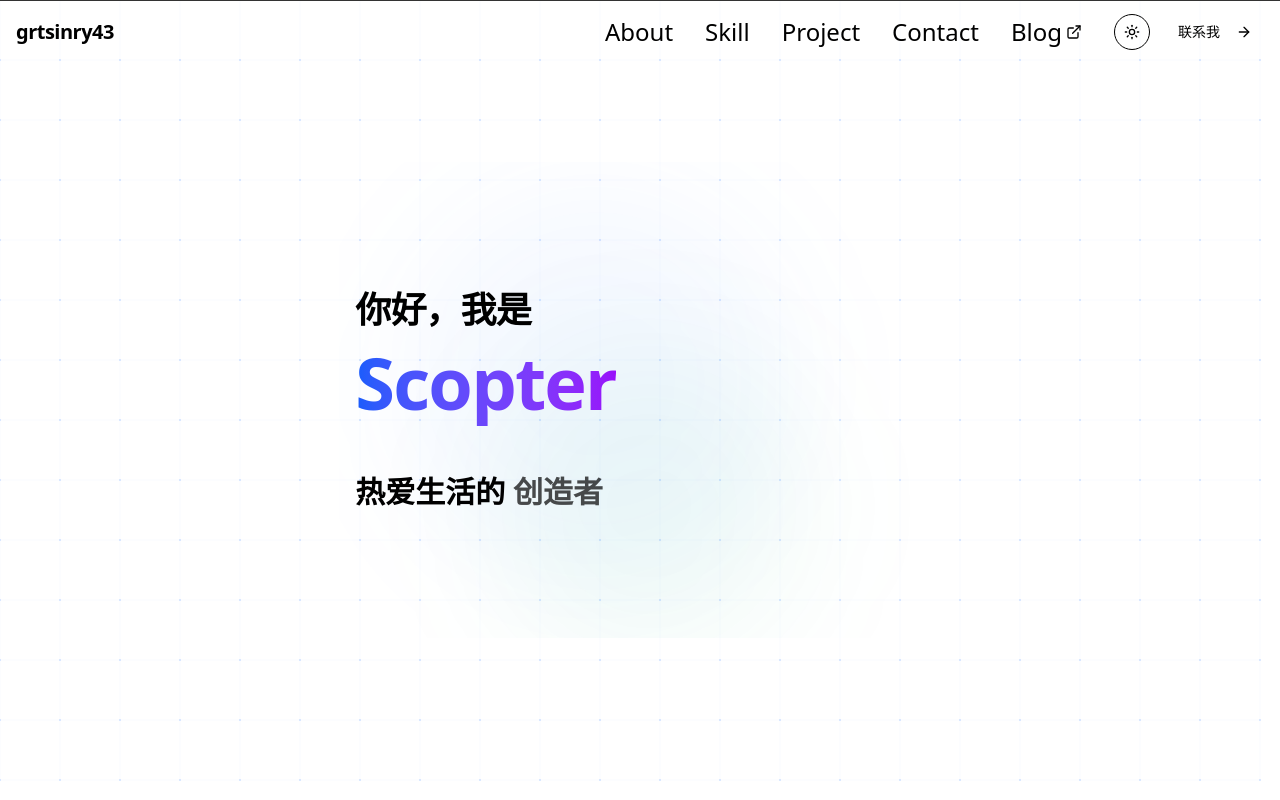
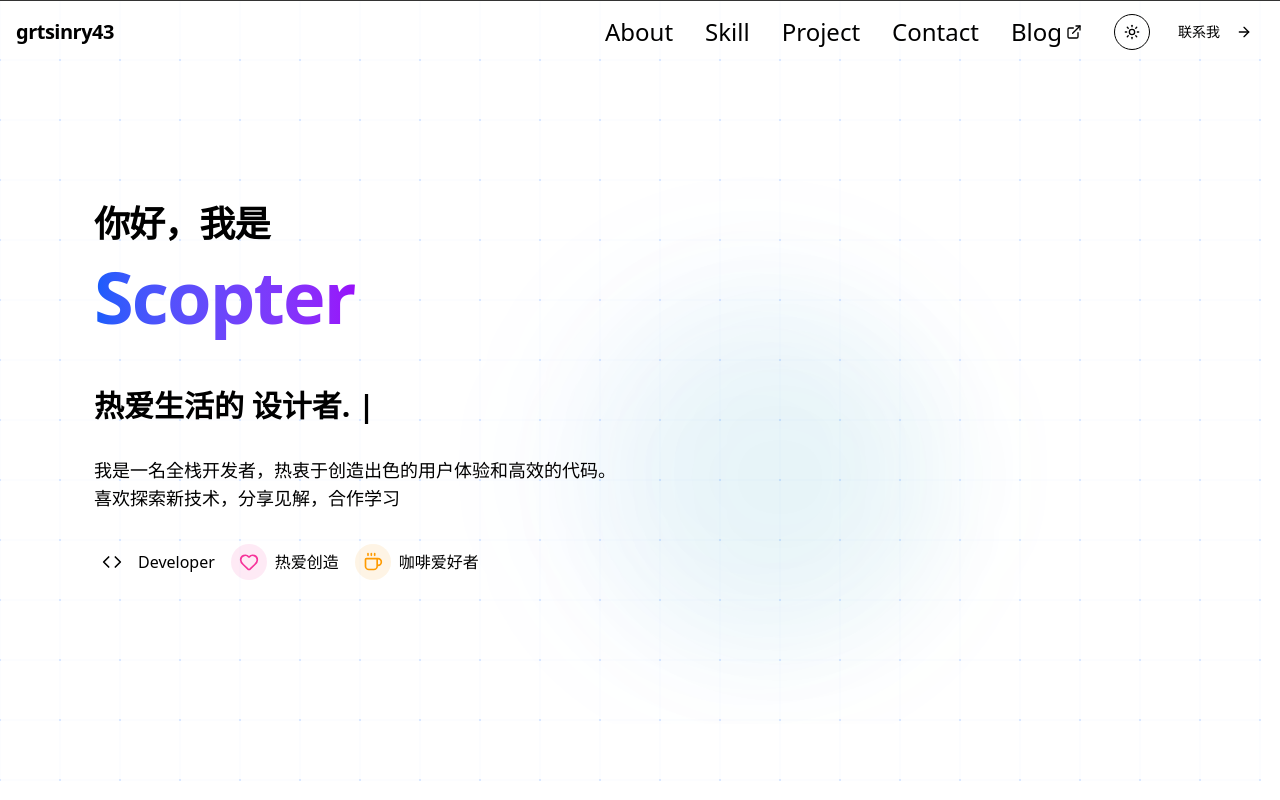
Before and after one commit to PPP16552102/Scott-Quill, a Next.js app: page /en in a window 1280 px wide. Built offline with nearby package versions, Linux system fonts and the light colour scheme.

Commit message:
feat: enhance type writer hooks & personal tag layout

```diff
--- a/src/components/sections/personal-intro.tsx
+++ b/src/components/sections/personal-intro.tsx
@@ -8,6 +8,7 @@ import {
 import TextRevealEffect from "../ui/text-reveal-effect";
 import AnimatedGradientText from "../ui/animated-gradient-text";
 import { useTypeWriter } from "@/hooks/use-type-writer";
+import { Code, Coffee, Heart } from "lucide-react";
 
 const GsapPersonalIntro = () => {
   const containerRef = useRef<HTMLDivElement | null>(null);
@@ -22,8 +23,15 @@ const GsapPersonalIntro = () => {
   const scale = useTransform(scrollYProgress, [0, 1], [1, 0.9]);
   const opacity = useTransform(scrollYProgress, [0, 0.8], [1, 0]);
 
-  const words = ["前端开发者", "设计者", "创造者"];
+  const words = ["前端开发者. ", "设计者. ", "创造者. "];
   const [currentWordIndex, setCurrentWordIndex] = useState(0);
+
+  const { fullText } = useTypeWriter({
+    texts: words,
+    speed: 200,
+    delay: 500,
+    isEllipsisShow: false,
+  });
 
   useEffect(() => {
     const interval = setInterval(() => {
@@ -90,7 +98,7 @@ const GsapPersonalIntro = () => {
               <AnimatePresence mode="wait">
                 <motion.span
                   className=" inline-block relative text-primary"
-                  animate={{ opacity: [0.7, 1, 0.7] }}
+                  animate={{ opacity: 1 }}
                   key={"key-" + currentWordIndex}
                   transition={{
                     duration: 2,
@@ -99,10 +107,65 @@ const GsapPersonalIntro = () => {
                     delay: 1.5,
                   }}
                 >
-                  {useTypeWriter({ texts: words, speed: 200, delay: 500 })}
+                  {fullText}
                 </motion.span>
               </AnimatePresence>
             </h4>
+            <p className="text-lg text-muted-foreground">
+              我是一名全栈开发者，热衷于创造出色的用户体验和高效的代码。
+              <br />
+              喜欢探索新技术，分享见解，合作学习
+            </p>
+            <div className="flex flex-wrap gap-4 items-center pb-4">
+              <motion.div
+                className="flex items-center gap-2 icon-item opacity-0"
+                whileHover={{ scale: 1.05 }}
+                whileInView={{ opacity: 1 }}
+                transition={{
+                  type: "tween",
+                  stiffness: 400,
+                  damping: 10,
+                  duration: 1.5,
+                }}
+              >
+                <div className="p-2 rounded-full bg-primary/10">
+                  <Code className="h-5 w-5 text-primary" />
+                </div>
+                <span>Developer</span>
+              </motion.div>
+              <motion.div
+                className="flex items-center gap-2 icon-item opacity-0"
+                whileHover={{ scale: 1.05 }}
+                whileInView={{ opacity: 1 }}
+                transition={{
+                  type: "tween",
+                  stiffness: 400,
+                  damping: 10,
+                  duration: 1.5,
+                }}
+              >
+                <div className="p-2 rounded-full bg-pink-500/10">
+                  <Heart className="h-5 w-5 text-pink-500" />
+                </div>
+                <span>热爱创造</span>
+              </motion.div>
+              <motion.div
+                className="flex items-center gap-2 icon-item opacity-0"
+                whileHover={{ scale: 1.05 }}
+                whileInView={{ opacity: 1 }}
+                transition={{
+                  type: "tween",
+                  stiffness: 400,
+                  damping: 10,
+                  duration: 1.5,
+                }}
+              >
+                <div className="p-2 rounded-full bg-amber-500/10">
+                  <Coffee className="h-5 w-5 text-amber-500" />
+                </div>
+                <span>咖啡爱好者</span>
+              </motion.div>
+            </div>
           </div>
         </div>
       </div>
--- a/src/hooks/use-type-writer.tsx
+++ b/src/hooks/use-type-writer.tsx
@@ -4,20 +4,67 @@ export interface UseTypeWriterConfig {
   texts: string | string[];
   speed?: number;
   delay?: number;
+  isCursorShow?: boolean;
+  cursorChar?: string;
+  cursorBlinkSpeed?: number;
+  isEllipsisShow?: boolean;
+  ellipsisSpeed?: number;
 }
 
 export const useTypeWriter = ({
   texts,
   speed = 100,
   delay = 200,
+  isCursorShow = true,
+  cursorChar = "|",
+  cursorBlinkSpeed = 500,
+  isEllipsisShow = true,
+  ellipsisSpeed = 400,
 }: UseTypeWriterConfig) => {
   const [displayText, setDisplayText] = useState("");
   const [textIndex, setTextIndex] = useState(0);
   const [charIndex, setCharIndex] = useState(0);
   const [isDeleting, setIsDeleting] = useState(false);
+  const [cursorVisible, setCursorVisible] = useState(true);
+  const [ellipsis, setEllipsis] = useState("");
+
+  const textArray = Array.isArray(texts) ? texts : [texts];
+
+  // cursor blink effect
+  useEffect(() => {
+    if (!isCursorShow) return;
+
+    const cursorInterval = setInterval(() => {
+      setCursorVisible((prev) => !prev);
+    }, cursorBlinkSpeed);
+
+    return () => clearInterval(cursorInterval);
+  }, [isCursorShow, cursorBlinkSpeed]);
+
+  // ellipsis effect
+  useEffect(() => {
+    if (!isEllipsisShow) return;
+
+    const shouldShowEllipsis =
+      !isDeleting && charIndex < textArray[textIndex].length;
+
+    if (!shouldShowEllipsis) {
+      setEllipsis("");
+      return;
+    }
+
+    const ellipsisInterval = setInterval(() => {
+      setEllipsis((prev) => {
+        const count = (prev.length % 3) + 1;
+        return ".".repeat(count);
+      });
+    }, ellipsisSpeed);
+
+    return () => clearInterval(ellipsisInterval);
+  }, [isEllipsisShow, ellipsisSpeed]);
 
   useEffect(() => {
-    const currentText = texts[textIndex];
+    const currentText = textArray[textIndex];
 
     const timer = setTimeout(
       () => {
@@ -34,7 +81,7 @@ export const useTypeWriter = ({
             setCharIndex((prev) => prev - 1);
           } else {
             setIsDeleting(false);
-            setTextIndex((prev) => (prev + 1) % texts.length);
+            setTextIndex((prev) => (prev + 1) % textArray.length);
           }
         }
       },
@@ -44,5 +91,17 @@ export const useTypeWriter = ({
     return () => clearInterval(timer);
   }, [charIndex, isDeleting, textIndex, texts, speed, delay]);
 
-  return displayText;
+  const finalText =
+    displayText + ellipsis + (isCursorShow && cursorVisible ? cursorChar : "");
+
+  return {
+    text: displayText,
+    fullText: finalText,
+    ellipsis,
+    cursorVisible,
+    isDeleting,
+    currentIndex: textIndex,
+    isTyping: !isDeleting && charIndex < textArray[textIndex].length,
+    isComplete: !isDeleting && charIndex === textArray[textIndex].length,
+  };
 };
```
